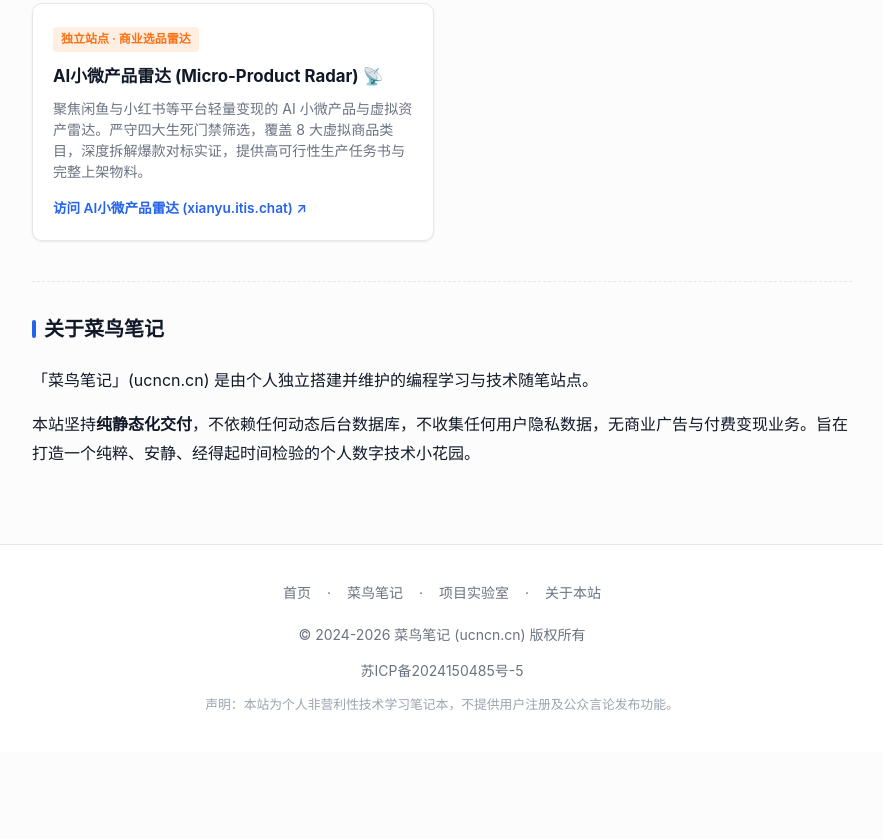
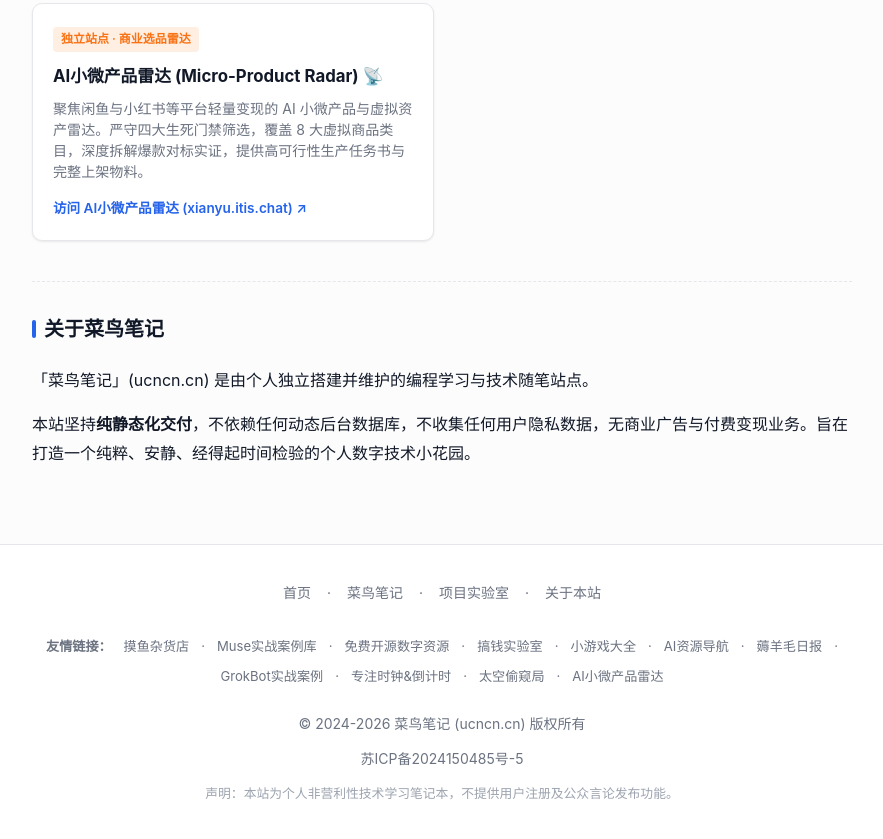
Before and after one commit to ai717/ucncn, a browser extension: page index.html in a window 1280 px wide. Shown: the part 3365-4204 px from the top of the page, without its empty margins (198-1081 px from the left). Before the commit the page ends 4117 px from the top, so only its background shows below. Drawn offline with Linux system fonts and the light colour scheme.

Commit message:
feat(footer): add ecosystem friendly links to homepage

```diff
--- a/index.html
+++ b/index.html
@@ -760,6 +760,30 @@
         <span>·</span>
         <a href="#about">关于本站</a>
       </div>
+      <div class="footer-friend-links" style="display:flex; flex-wrap:wrap; justify-content:center; gap:8px 12px; font-size:0.82rem; margin:12px 0; color:var(--text-muted, #64748b);">
+        <span style="font-weight:600;">友情链接：</span>
+        <a href="https://www.moyunews.com/" target="_blank" rel="noopener" style="color:inherit; text-decoration:none;">摸鱼杂货店</a>
+        <span>·</span>
+        <a href="https://muse.itis.chat/" target="_blank" rel="noopener" style="color:inherit; text-decoration:none;">Muse实战案例库</a>
+        <span>·</span>
+        <a href="https://free.itis.chat/" target="_blank" rel="noopener" style="color:inherit; text-decoration:none;">免费开源数字资源</a>
+        <span>·</span>
+        <a href="https://m.ucncn.cn/" target="_blank" rel="noopener" style="color:inherit; text-decoration:none;">搞钱实验室</a>
+        <span>·</span>
+        <a href="https://doin.win/" target="_blank" rel="noopener" style="color:inherit; text-decoration:none;">小游戏大全</a>
+        <span>·</span>
+        <a href="https://itis.chat/" target="_blank" rel="noopener" style="color:inherit; text-decoration:none;">AI资源导航</a>
+        <span>·</span>
+        <a href="https://hao.itis.chat/" target="_blank" rel="noopener" style="color:inherit; text-decoration:none;">薅羊毛日报</a>
+        <span>·</span>
+        <a href="https://grokbot.itis.chat/" target="_blank" rel="noopener" style="color:inherit; text-decoration:none;">GrokBot实战案例</a>
+        <span>·</span>
+        <a href="https://time.ucncn.cn/" target="_blank" rel="noopener" style="color:inherit; text-decoration:none;">专注时钟&amp;倒计时</a>
+        <span>·</span>
+        <a href="https://star.ucncn.cn/" target="_blank" rel="noopener" style="color:inherit; text-decoration:none;">太空偷窥局</a>
+        <span>·</span>
+        <a href="https://xianyu.itis.chat/" target="_blank" rel="noopener" style="color:inherit; text-decoration:none;">AI小微产品雷达</a>
+      </div>
       <div>
         &copy; 2024-2026 菜鸟笔记 (ucncn.cn) 版权所有
       </div>
```
